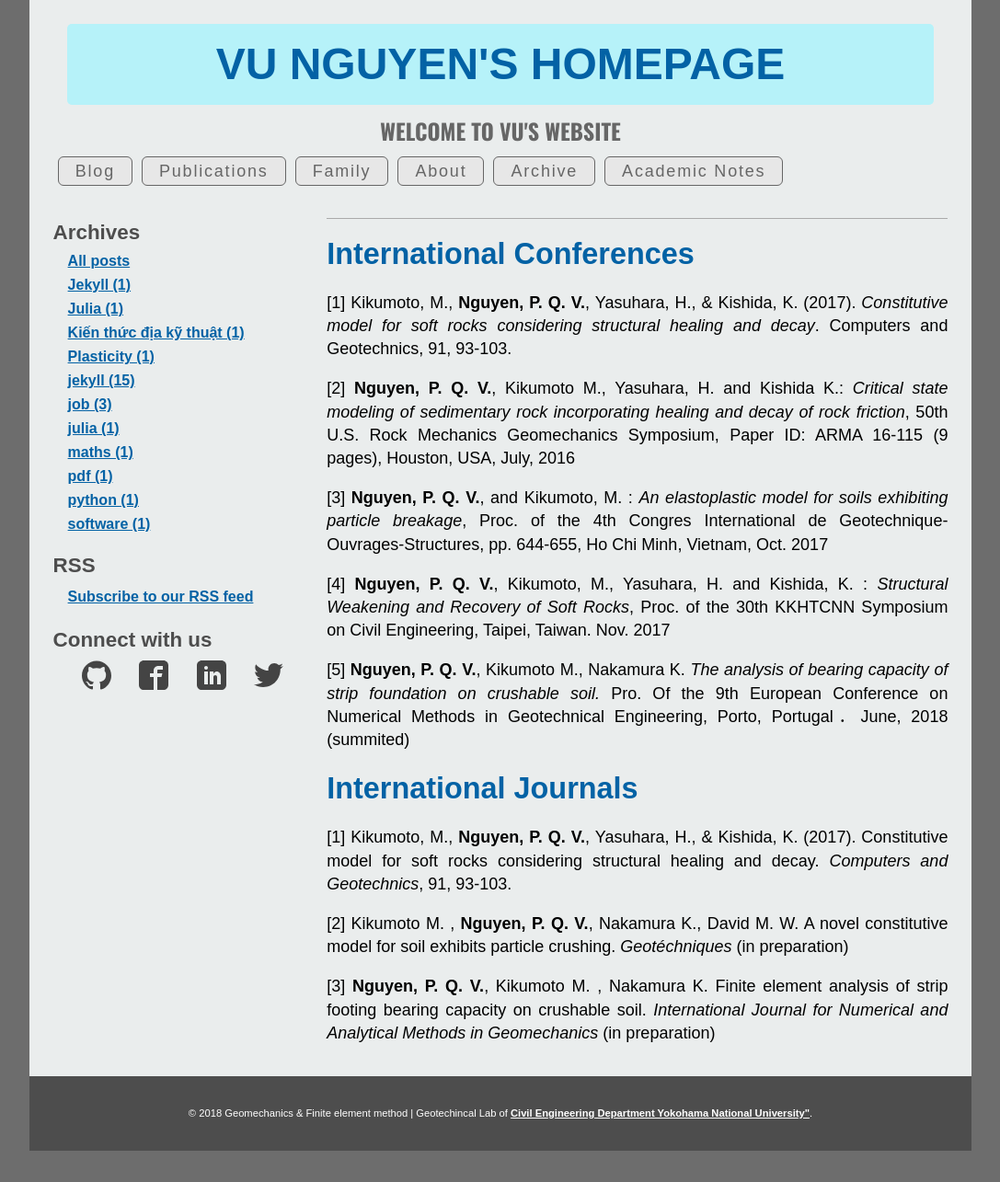
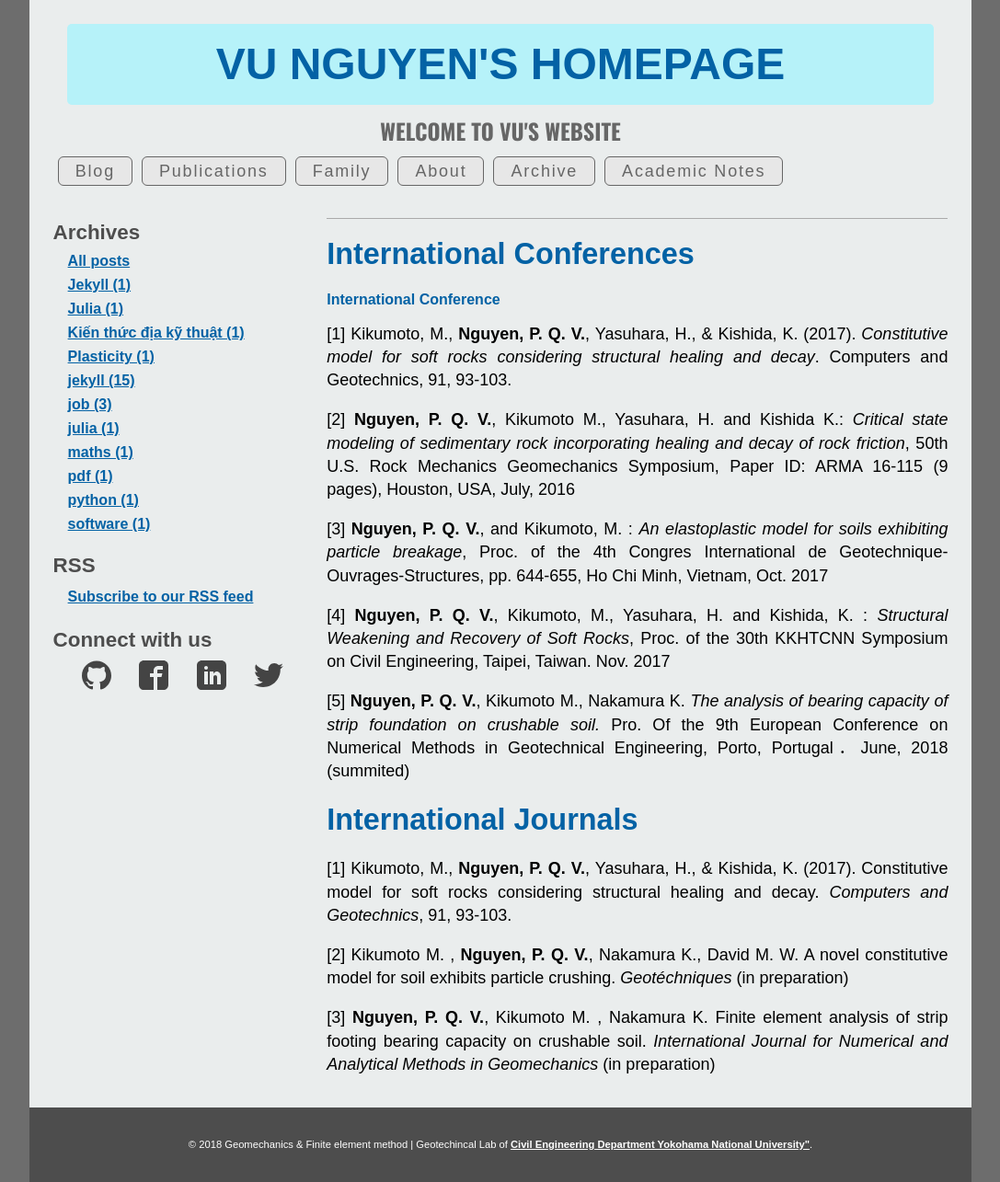
Before and after one commit to quangvunp/geomechanics, a Jekyll site: the page built from Publications.md, in a window 1280 px wide. Shown: the whole page at 92% size, without its empty margins (96-1183 px from the left). Built offline with Jekyll 4.4.1, drawn with Linux system fonts in a browser that asks for light colours; our own code applies the rules of GitHub Pages for plain Markdown files; before the commit the page ends 1251 px from its top, so only the background shows below that.

Commit message:
Update Publications.md

```diff
--- a/Publications.md
+++ b/Publications.md
@@ -1,5 +1,7 @@
 
 <span style="color: #0362a5; font-family: Arial; font-size: 1.8em;">**International Conferences**</span> <br />
+
+<h1> International Conference </h1>
 
 [1]  Kikumoto, M., **Nguyen, P. Q. V.**, Yasuhara, H., & Kishida, K. (2017). *Constitutive model for soft rocks considering structural healing and decay*. Computers and Geotechnics, 91, 93-103.
 
```
